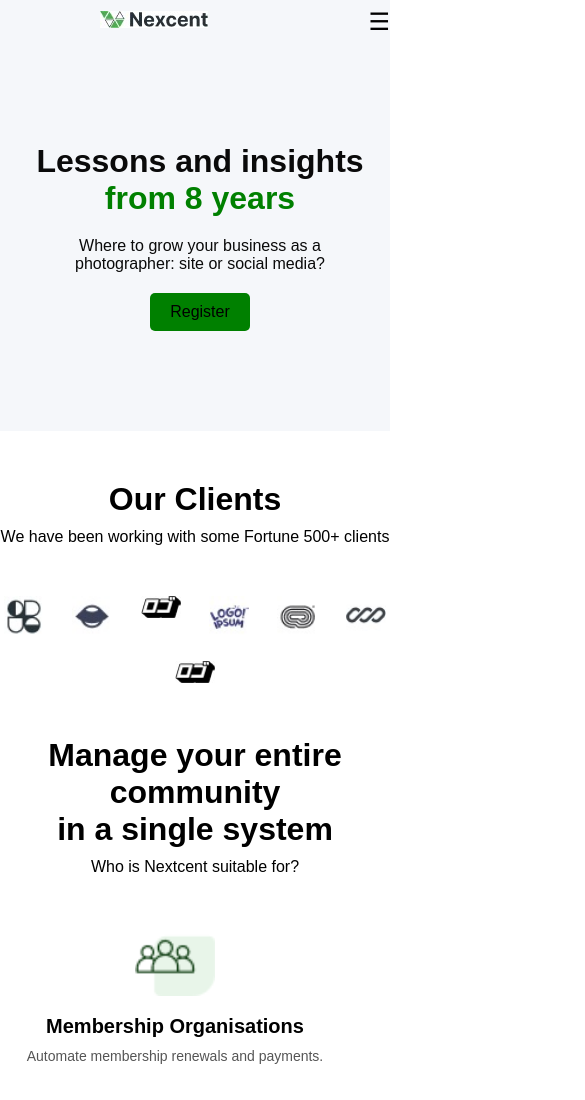
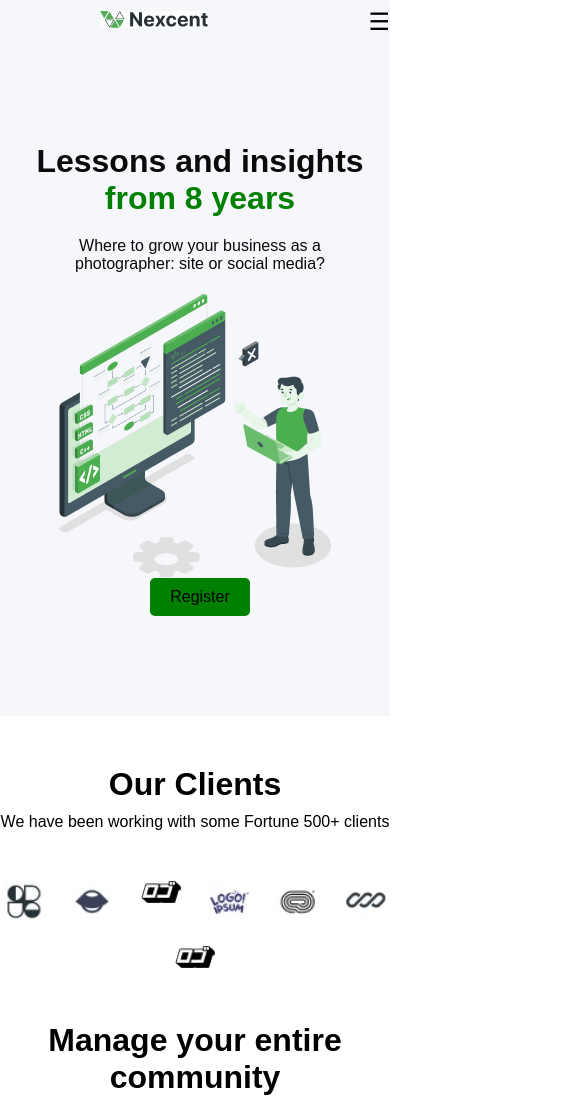
Before and after one commit to Aatiqa-kalar/Hacakthon, a plain HTML site: page index.html in a window 390 px wide. Shown: the top 1100 px of the page, 585 px wide, since content can reach past the window. Drawn offline with Linux system fonts and the light colour scheme.

Commit message:
Update style.css

```diff
--- a/style.css
+++ b/style.css
@@ -262,6 +262,12 @@ body {
         padding: 100px 20px;
         flex-direction: column-reverse;
         text-align: center;
+    }
+    .banner img{
+        margin:auto;
+        height:auto;
+        max-width:90%;
+        position:static;
     }
 
     .banner h1 {
```
